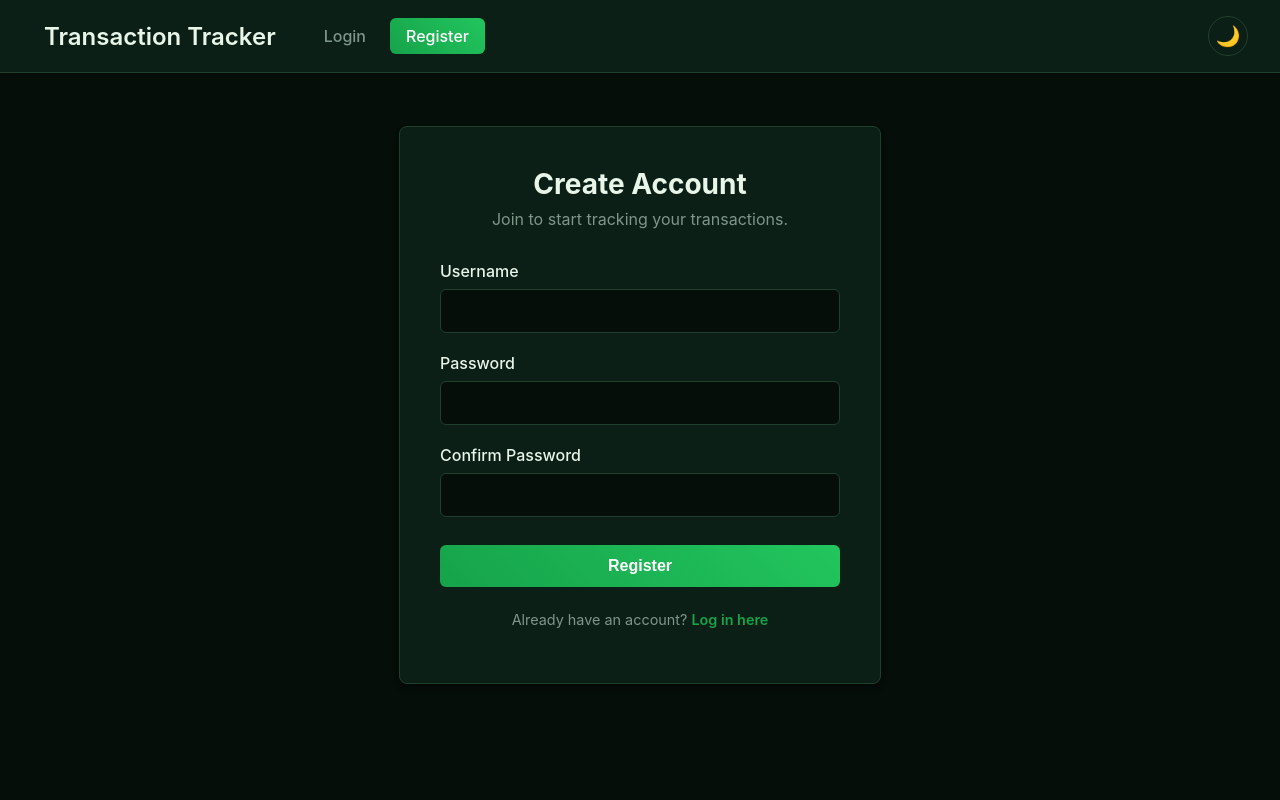
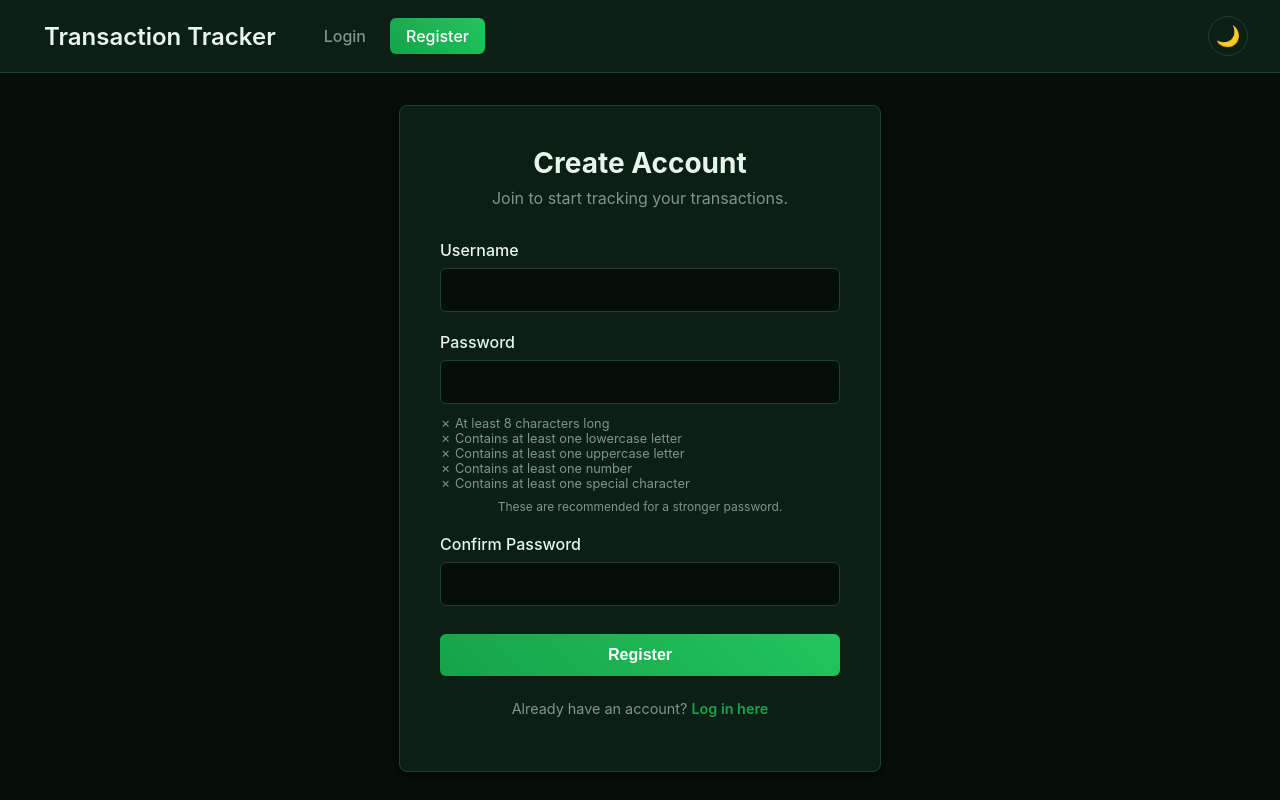
Before and after one commit to adamjohannes/transaction-tracker, a Vue app in the folder frontend/: page /register in a window 1280 px wide. Built offline with nearby package versions, Linux system fonts and the light colour scheme.

Commit message:
feat(register): add a requirements check for the password in the register view

```diff
--- a/frontend/src/views/RegisterView.vue
+++ b/frontend/src/views/RegisterView.vue
@@ -1,5 +1,5 @@
 <script setup lang="ts">
-import { ref } from 'vue';
+import { ref, computed } from 'vue';
 import { useAuthStore } from '@/stores/auth';
 import { RouterLink } from 'vue-router';
 
@@ -8,11 +8,25 @@ const username = ref('');
 const password = ref('');
 const confirmPassword = ref('');
 
+const passwordRequirements = computed(() => {
+  const value = password.value;
+  return [
+    { text: 'At least 8 characters long', valid: value.length >= 8 },
+    { text: 'Contains at least one lowercase letter', valid: /[a-z]/.test(value) },
+    { text: 'Contains at least one uppercase letter', valid: /[A-Z]/.test(value) },
+    { text: 'Contains at least one number', valid: /[0-9]/.test(value) },
+    { text: 'Contains at least one special character', valid: /[^A-Za-z0-9]/.test(value) },
+  ];
+});
+
 const handleSubmit = () => {
+  authStore.error = null;
+
   if (password.value !== confirmPassword.value) {
     authStore.error = "Passwords do not match.";
     return;
   }
+
   if (username.value && password.value) {
     authStore.register({ username: username.value, password: password.value });
   }
@@ -26,6 +40,7 @@ const handleSubmit = () => {
       <p class="auth-subtitle">Join to start tracking your transactions.</p>
       <form @submit.prevent="handleSubmit" class="auth-form">
         <div v-if="authStore.error" class="error-message">{{ authStore.error }}</div>
+
         <div class="form-group">
           <label for="username">Username</label>
           <input id="username" type="text" v-model="username" required />
@@ -34,10 +49,20 @@ const handleSubmit = () => {
           <label for="password">Password</label>
           <input id="password" type="password" v-model="password" required />
         </div>
+
+        <ul class="password-reqs">
+          <li v-for="req in passwordRequirements" :key="req.text" :class="{ valid: req.valid }">
+            {{ req.valid ? '✓' : '✗' }} {{ req.text }}
+          </li>
+        </ul>
+        <p class="req-info">These are recommended for a stronger password.</p>
+
+
         <div class="form-group">
           <label for="confirmPassword">Confirm Password</label>
           <input id="confirmPassword" type="password" v-model="confirmPassword" required />
         </div>
+
         <button type="submit" class="submit-button" :disabled="authStore.isLoading">
           {{ authStore.isLoading ? 'Registering...' : 'Register' }}
         </button>
@@ -130,4 +155,24 @@ input {
   font-weight: 600;
   text-decoration: none;
 }
+
+.password-reqs {
+  list-style: none;
+  padding: 0;
+  margin: -0.5rem 0 0;
+  font-size: 0.8rem;
+  color: var(--text-secondary);
+}
+.password-reqs li {
+  transition: color 0.2s ease;
+}
+.password-reqs li.valid {
+  color: var(--color-credit);
+}
+.req-info {
+  font-size: 0.75rem;
+  color: var(--text-secondary);
+  margin: -0.75rem 0 0;
+  text-align: center;
+}
 </style>
```
